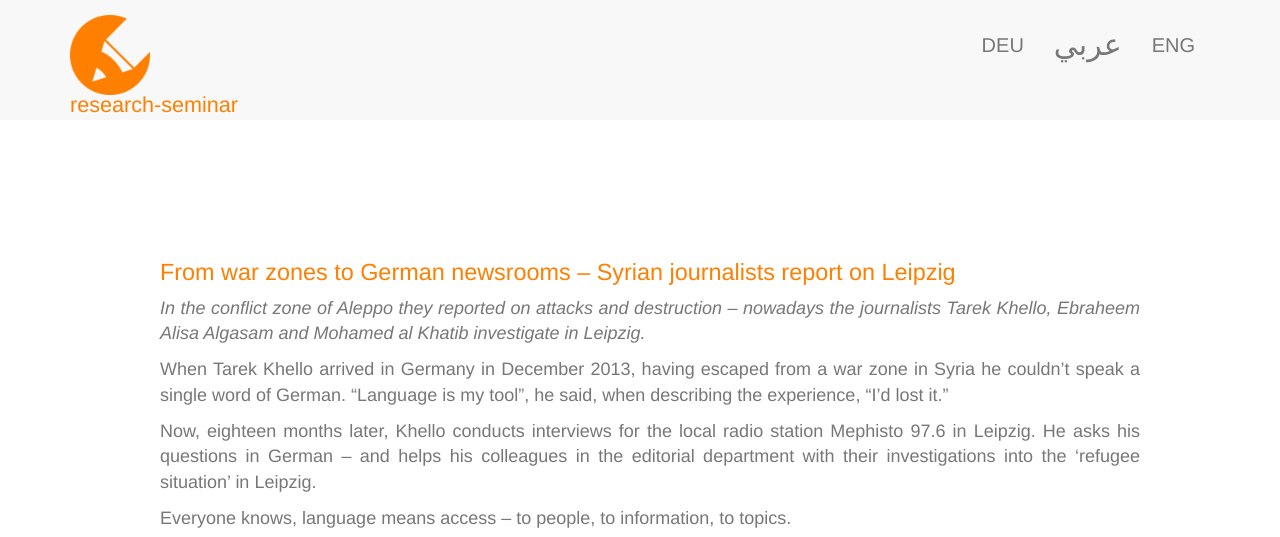
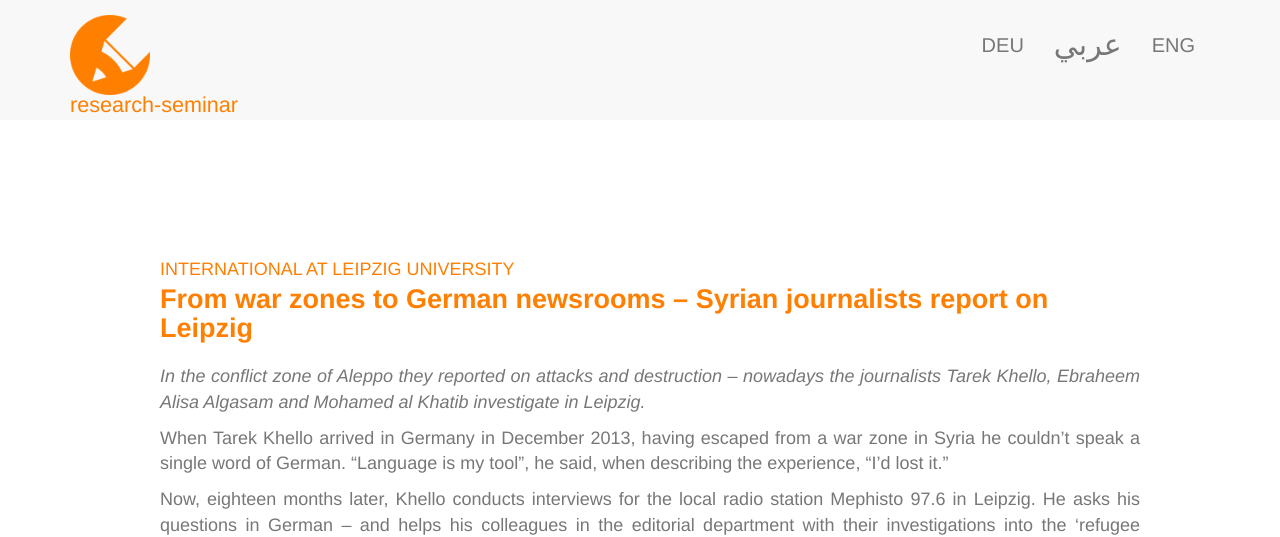
Before and after one commit to EIJC/TIJ, a Jekyll site: the page built from _posts/2015-08-03-research-seminar.html, in a window 1280 px wide and 900 px high, cut to the strip 0-537 px from the top of the window. Built offline with Jekyll 4.4.1, drawn with Linux system fonts in a browser that asks for light colours; nearby versions of some CDN libraries.

Commit message:
Edit from JekyllCMS

```diff
--- a/_posts/2015-08-03-research-seminar.html
+++ b/_posts/2015-08-03-research-seminar.html
@@ -2,7 +2,9 @@
 title: research-seminar
 ---
 <div class="section">
-<h1>From war zones to German newsrooms &ndash; Syrian journalists report on Leipzig</h1>
+<h2>International at Leipzig University</h2>
+
+<h3>From war zones to German newsrooms &ndash; Syrian journalists report on Leipzig</h3>
 
 <p style="text-align: justify;"><em>In the conflict zone of Aleppo they reported on attacks and destruction &ndash; nowadays the journalists Tarek Khello, Ebraheem Alisa Algasam and Mohamed al Khatib investigate in Leipzig.</em></p>
 
```
